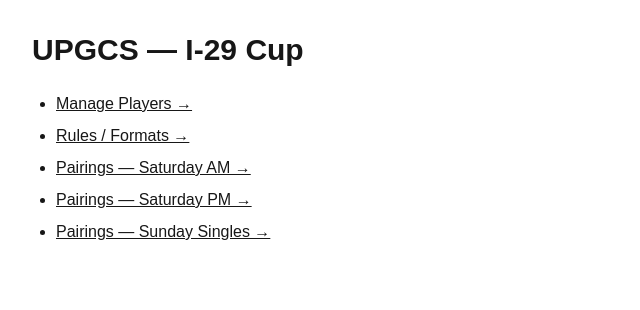
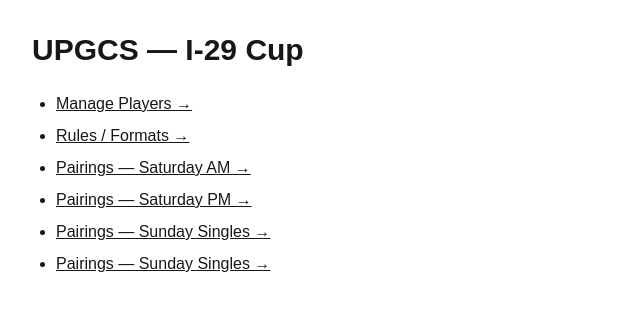
Before and after one commit to nseamonster10/UPGCS, a Next.js app: page / in a window 1280 px wide. Shown: the top 310 px of the page, without its empty margins (0-640 px from the left). Built offline with nearby package versions, Linux system fonts and the light colour scheme.

Commit message:
Home: link to Sunday Singles

```diff
--- a/app/page.tsx
+++ b/app/page.tsx
@@ -11,6 +11,7 @@ export default function Home() {
         <li><Link href="/pairings/sat-am" className="underline">Pairings — Saturday AM →</Link></li>
         <li><Link href="/pairings/sat-pm" className="underline">Pairings — Saturday PM →</Link></li>
         <li><Link href="/pairings/sun" className="underline">Pairings — Sunday Singles →</Link></li>
+        <li><Link href="/pairings/sunday" className="underline">Pairings — Sunday Singles →</Link></li>
       </ul>
     </main>
   );
```
